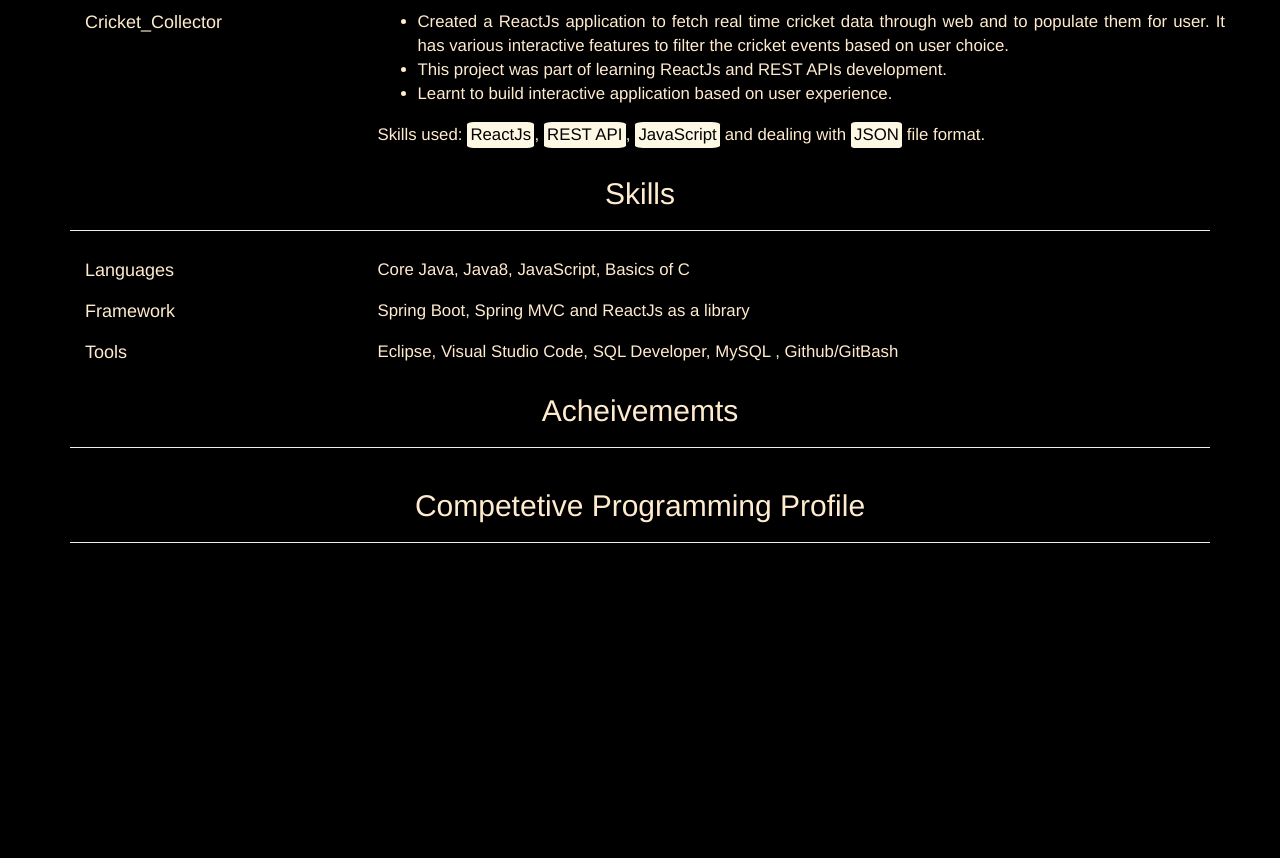
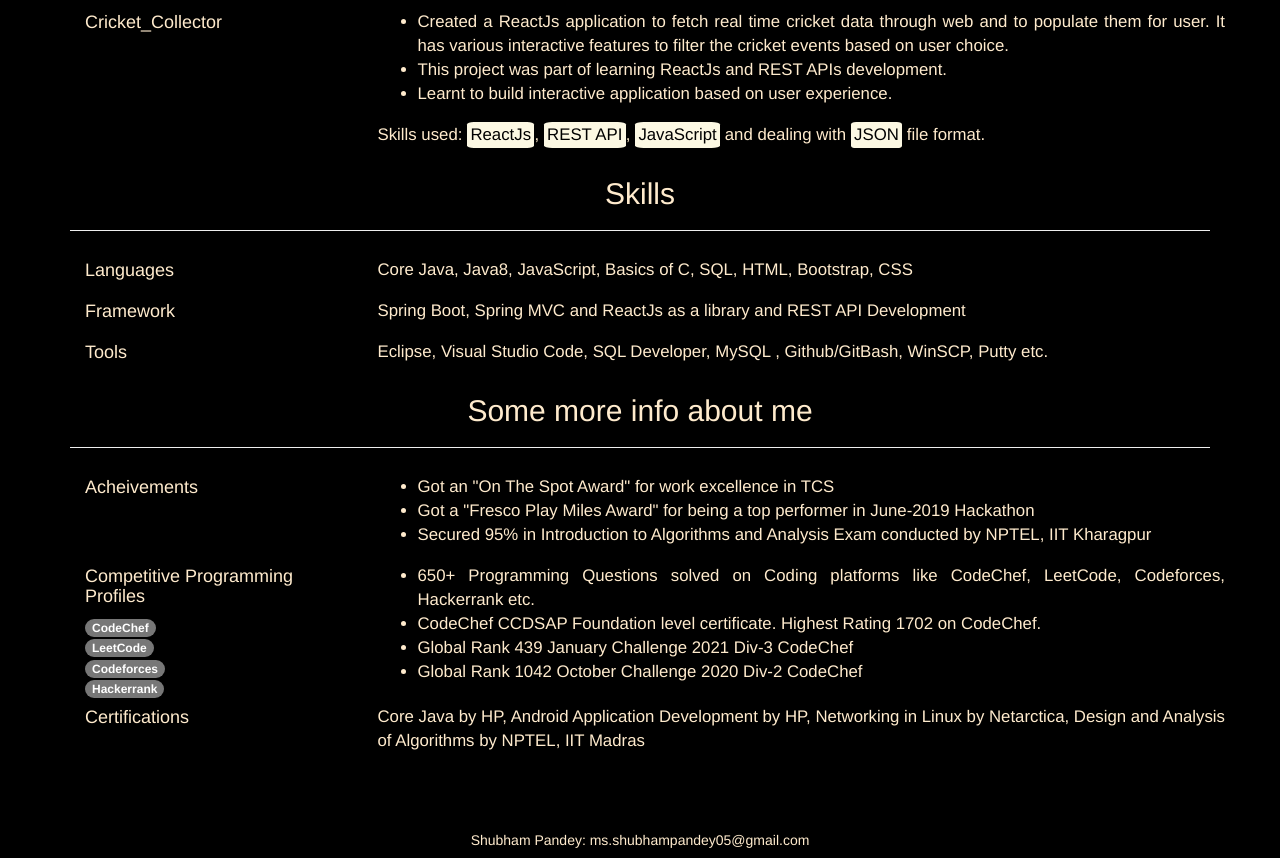
Before and after one commit to spandey232/spandey232.github.io, a plain HTML site: page index.html in a window 1280 px wide. Shown: the part 1191-2049 px from the top of the page. Before the commit the page ends 1755 px from the top, so only its background shows below. Drawn offline with nearby package versions, Linux system fonts and the light colour scheme.

Commit message:
Update index.html

```diff
--- a/index.html
+++ b/index.html
@@ -108,7 +108,7 @@
                     <img src="https://raw.githubusercontent.com/spandey232/spandey232.github.io/main/image.jpg"/>
                 </div>
                 <div class="col-xs-12 col-sm-8 col-md-9">
-                    <p class="innerAbout">Hi, my name is Shubham. I am graduated from Madan Mohan Malaviya University of Technology in 2019 Batch. I have experience in Algorithms, Data Structures, backend developement, web developement, etc.
+                    <p class="innerAbout">Hi, my name is Shubham. I graduated from Madan Mohan Malaviya University of Technology in 2019 Batch. I have been working in Java Backend development from last 2 years.
                        <br> I have expertise in many languages, frameworks and technologies like <mark>Java</mark>, <mark>Spring Boot</mark>, <mark> REST APIs </mark>, <mark>React.Js</mark>, <mark>MySQL</mark>, <mark>git</mark>, etc.
                        <br> Currently I am looking forward to opportunities which allow me to apply my problem solving and logical thinking abilities to the real world scenarios and solve real world problems.</p>
                 </div>
@@ -211,7 +211,7 @@
                             <h4>Languages</h4>
                         </div>
                         <div class="col-xs-12 col-sm-6 col-md-9">
-                            <p class="expP">Core Java, Java8, JavaScript, Basics of C</p>
+                            <p class="expP">Core Java, Java8, JavaScript, Basics of C, SQL, HTML, Bootstrap, CSS</p>
                         </div>
                     </div>
                     <div class="row">
@@ -219,7 +219,7 @@
                             <h4>Framework</h4>
                         </div>
                         <div class="col-xs-12 col-sm-6 col-md-9">
-                            <p class="expP">Spring Boot, Spring MVC and ReactJs as a library </p>
+                            <p class="expP">Spring Boot, Spring MVC and ReactJs as a library and REST API Development</p>
                         </div>
                     </div>
                     <div class="row">
@@ -227,33 +227,60 @@
                             <h4>Tools</h4>
                         </div>
                         <div class="col-xs-12 col-sm-6 col-md-9">
-                            <p class="expP">Eclipse, Visual Studio Code, SQL Developer, MySQL , Github/GitBash</p>
+                            <p class="expP">Eclipse, Visual Studio Code, SQL Developer, MySQL , Github/GitBash, WinSCP, Putty etc.</p>
                         </div>
                     </div>
                 </div>
             </div>
             <div class="acheivements">
-                <center><h2>Acheivememts</h2></center>
+                    <center><h2>Some more info about me</h2></center>
                     <hr>
                     <div class="container">
                         <div class="row">
-                        <div class="col-xs-12 col-sm-8 col-md-6">
-
+                            <div class="col-xs-12 col-sm-6 col-md-3">
+                            <h4>Acheivements</h4>
+                            </div>
+                            <div class="col-xs-12 col-sm-6 col-md-9">
+                                <ul>
+                                    <li>Got an "On The Spot Award" for work excellence in TCS</li>
+                                    <li>Got a "Fresco Play Miles Award" for being a top performer in June-2019 Hackathon</li>
+                                    <li>Secured 95% in Introduction to Algorithms and Analysis Exam conducted by NPTEL, IIT Kharagpur </li>
+                                </ul>
                             </div>
                         </div>
+                        <div class="row">
+                            <div class="col-xs-12 col-sm-6 col-md-3">
+                                <h4>Competitive Programming Profiles</h4>
+                                <a href="https://www.codechef.com/users/s_pandey05" target="_blank"><span class="badge badge-success">CodeChef</span></a><br>
+                                <a href="https://leetcode.com/spandey/" target="_blank"><span class="badge badge-success">LeetCode</span></a><br>
+                                <a href="https://codeforces.com/profile/spandey05" target="_blank"><span class="badge badge-success">Codeforces</span></a><br>
+                                <a href="https://www.hackerrank.com/pandeyji?hr_r=1" target="_blank"><span class="badge badge-success">Hackerrank</span></a>
+                            </div>
+                            <div class="col-xs-12 col-sm-6 col-md-9">
+                                    <ul>
+                                    <li>650+ Programming Questions solved on Coding platforms like CodeChef, LeetCode, Codeforces, Hackerrank etc. </li>
+                                    <li>CodeChef CCDSAP Foundation level certificate. Highest Rating 1702 on CodeChef. </li>
+                                    <li>Global Rank 439 January Challenge 2021 Div-3 CodeChef</li>
+                                    <li>Global Rank 1042 October Challenge 2020 Div-2 CodeChef</li>
+                                    </ul>
                             </div>
                         </div>
-            <div class="cpProfile">
-                <center><h2>Competetive Programming Profile</h2></center>
-                <hr>
-                <div class="container">
                         <div class="row">
-                        <div class="col-xs-12 col-sm-8 col-md-6">
-
+                            <div class="col-xs-12 col-sm-6 col-md-3">
+                                <h4>Certifications</h4>
+                            </div>
+                            <div class="col-xs-12 col-sm-6 col-md-9">
+                                    <p class="expP">Core Java by HP, Android Application Development by HP, Networking in Linux by Netarctica,
+                                    Design and Analysis of Algorithms by NPTEL, IIT Madras</p>
                             </div>
                         </div>
                     </div>
                 </div>
             </div>
+        </div>
+        <br>
+        <br>
+        <br>
+        <center><h5>Shubham Pandey: ms.shubhampandey05@gmail.com</h5></center>
     </body>
 </html>
```
Lines whose indentation alone changed are shown as unchanged.
